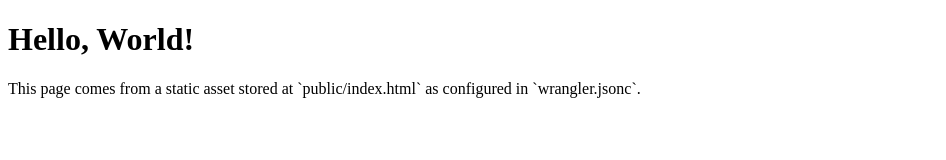
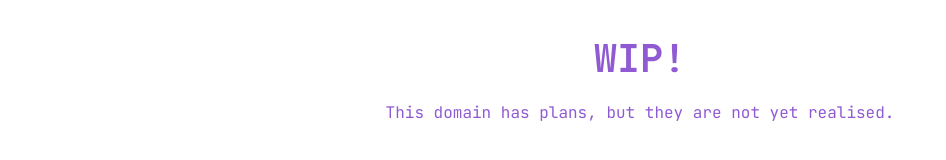
Before and after one commit to ArcaneIRE/crcn.ie, a website: page public/index.html in a window 1280 px wide. Shown: the whole page, without its empty margins (0-946 px from the left). Drawn offline with Linux system fonts and the light colour scheme.

Commit message:
feat: add WIP page

```diff
--- a/public/index.html
+++ b/public/index.html
@@ -1,12 +1,35 @@
-<!doctype html>
+<!DOCTYPE html>
 <html lang="en">
     <head>
         <meta charset="UTF-8" />
         <meta name="viewport" content="width=device-width, initial-scale=1.0" />
-		<title>Hello, World!</title>
+        <title>WIP</title>
+        <style>
+            @font-face {
+                font-family: "JetBrains Mono Local";
+                src: url("/assets/JetBrainsMono-VariableFont_wght.ttf")
+                    format("truetype");
+                font-weight: 100 900;
+                font-style: normal;
+                font-display: swap;
+            }
+            body {
+                font-family: "JetBrains Mono Local", ui-monospace,
+                    SFMono-Regular, Menlo, Monaco, "Roboto Mono", "Courier New",
+                    monospace;
+                margin: 2rem;
+                line-height: 1.4;
+                color: rgb(144, 91, 210);
+                text-align: center;
+            }
+            #heading {
+                font-size: 2.4rem;
+                margin-bottom: 0.5rem;
+            }
+        </style>
     </head>
     <body>
-		<h1 id="heading">Hello, World!</h1>
-		<p>This page comes from a static asset stored at `public/index.html` as configured in `wrangler.jsonc`.</p>
+        <h1 id="heading">WIP!</h1>
+        <p>This domain has plans, but they are not yet realised.</p>
     </body>
 </html>
```
Also changed, not shown: assets/JetBrainsMono-VariableFont_wght.ttf (added), 1 other file. Lines whose indentation alone changed are shown as unchanged.
